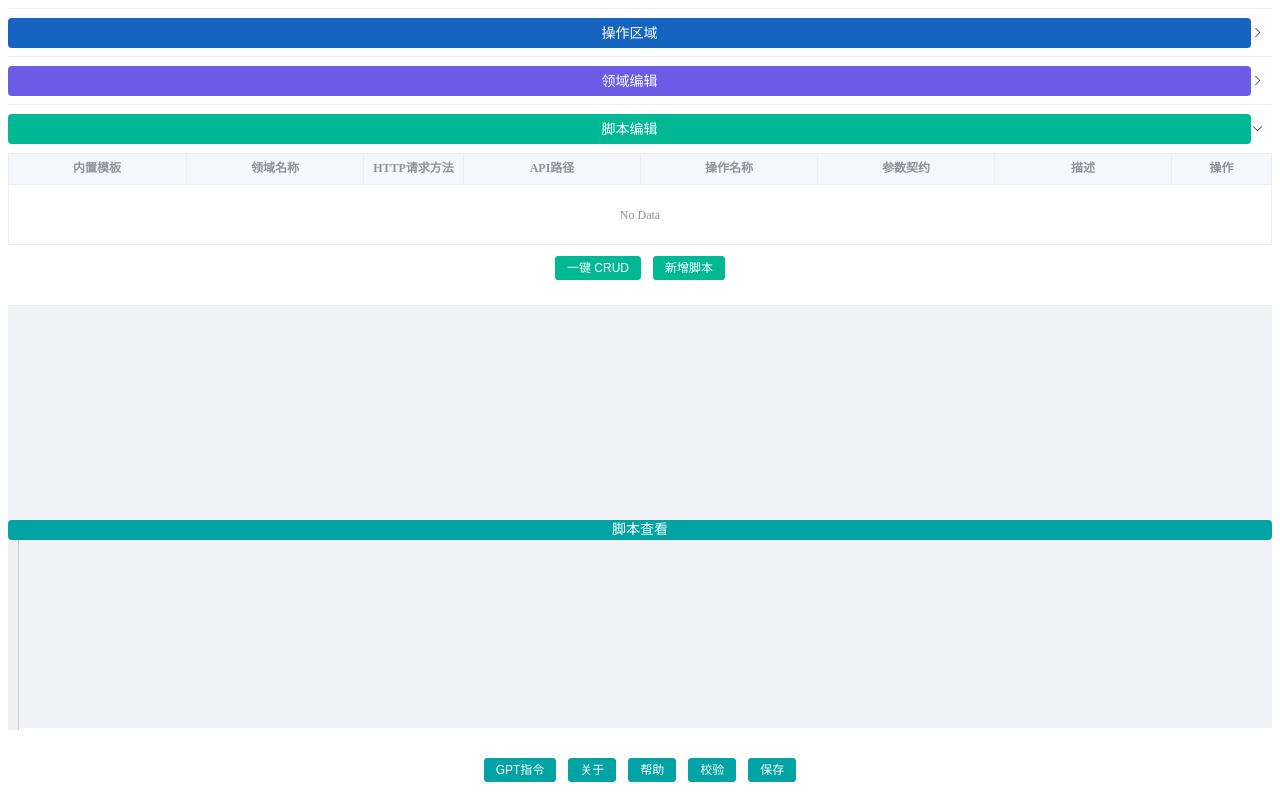
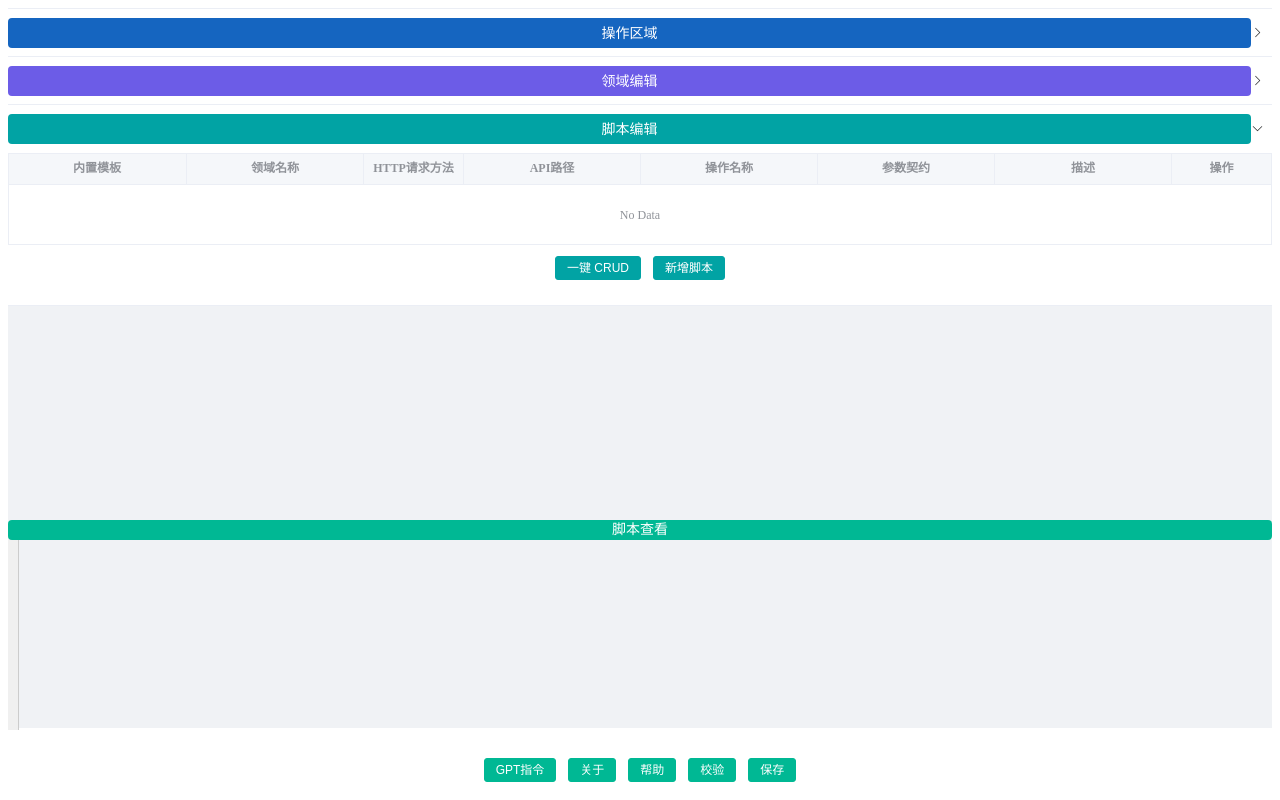
Before and after one commit to dhslegen/rest-code, a Vue app: page / in a window 1280 px wide. Built offline with nearby package versions, Linux system fonts and the light colour scheme.

Commit message:
style: 修改多个组件中的按钮和警告框颜色，统一为 #01a3a4，以提升界面一致性

```diff
--- a/src/App.vue
+++ b/src/App.vue
@@ -36,7 +36,7 @@
 
         <!-- 第3行：脚本编辑区域 -->
         <el-collapse-item name="3">
-          <template #title><el-alert center title="脚本编辑" style="background-color:#00b894;height: 30px;" type="success"
+          <template #title><el-alert center title="脚本编辑" style="background-color:#01a3a4;height: 30px;" type="success"
               effect="dark" :closable=false /></template>
           <script-editor />
         </el-collapse-item>
--- a/src/components/ScriptEditor.vue
+++ b/src/components/ScriptEditor.vue
@@ -62,8 +62,8 @@
     </el-table>
 
     <div style="text-align: center; margin-top: 10px;">
-        <el-button color="#00b894" type="primary" @click="oneClickCRUD">一键 CRUD</el-button>
-        <el-button color="#00b894" type="primary" @click="addScript">新增脚本</el-button>
+        <el-button color="#01a3a4" type="primary" @click="oneClickCRUD">一键 CRUD</el-button>
+        <el-button color="#01a3a4" type="primary" @click="addScript">新增脚本</el-button>
     </div>
     <el-dialog title="一键 CRUD" v-model="showCrudDialog">
         <el-form>
--- a/src/components/ScriptViewer.vue
+++ b/src/components/ScriptViewer.vue
@@ -3,7 +3,7 @@
   <el-popover v-model="showErrorPopover" placement="top" width="600" :visible="showErrorPopover">
     <div v-html="formattedErrors" style="height: 300px;overflow: auto;" @click.stop></div>
     <template #reference>
-      <el-alert ref="errorButton" center title="脚本查看" style="background-color:#01a3a4; height: 20px;" type="success"
+      <el-alert ref="errorButton" center title="脚本查看" style="background-color:#00b894; height: 20px;" type="success"
         effect="dark" :closable=false @click.stop />
     </template>
   </el-popover>
@@ -19,16 +19,16 @@
   </div>
   <div style="text-align: center; margin-top: 10px;">
     <el-button type="primary" @click.stop="showGptDialog = true"
-      style="background-color: #01a3a4;border-color: #01a3a4;"
+      style="background-color: #00b894;border-color: #00b894;"
       :title="'此指令用于调教 GPT 成为 一个 RCS 脚本生成专家，将 Markdown 表格的中文伪代码解析为 RCS 文件。'">GPT指令</el-button>
     <el-button type="primary" @click.stop="showAboutDialog = true"
-      style="background-color: #01a3a4;border-color: #01a3a4;">关于</el-button>
+      style="background-color: #00b894;border-color: #00b894;">关于</el-button>
     <el-button type="primary" @click.stop="showHelpDialog = true"
-      style="background-color: #01a3a4;border-color: #01a3a4;">帮助</el-button>
+      style="background-color: #00b894;border-color: #00b894;">帮助</el-button>
     <el-button type="primary" @click.stop="validateScripts"
-      style="background-color: #01a3a4;border-color: #01a3a4;">校验</el-button>
+      style="background-color: #00b894;border-color: #00b894;">校验</el-button>
     <el-button type="primary" @click.stop="saveScripts"
-      style="background-color: #01a3a4;border-color: #01a3a4;">保存</el-button>
+      style="background-color: #00b894;border-color: #00b894;">保存</el-button>
   </div>
 
   <el-dialog title="GPT 指令" v-model="showGptDialog" width="80%">
```
Also changed, not shown: images/readme-001.png.
